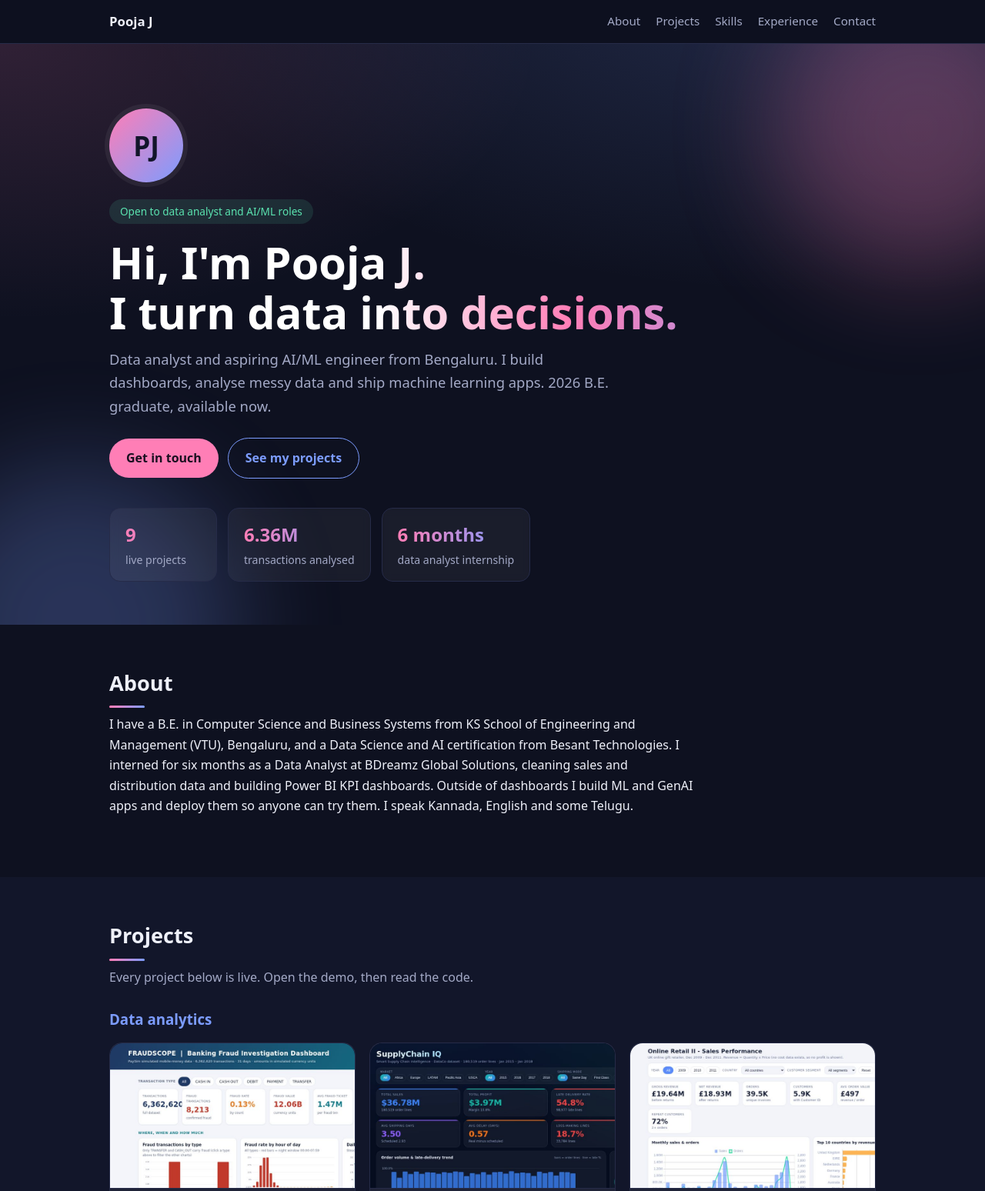
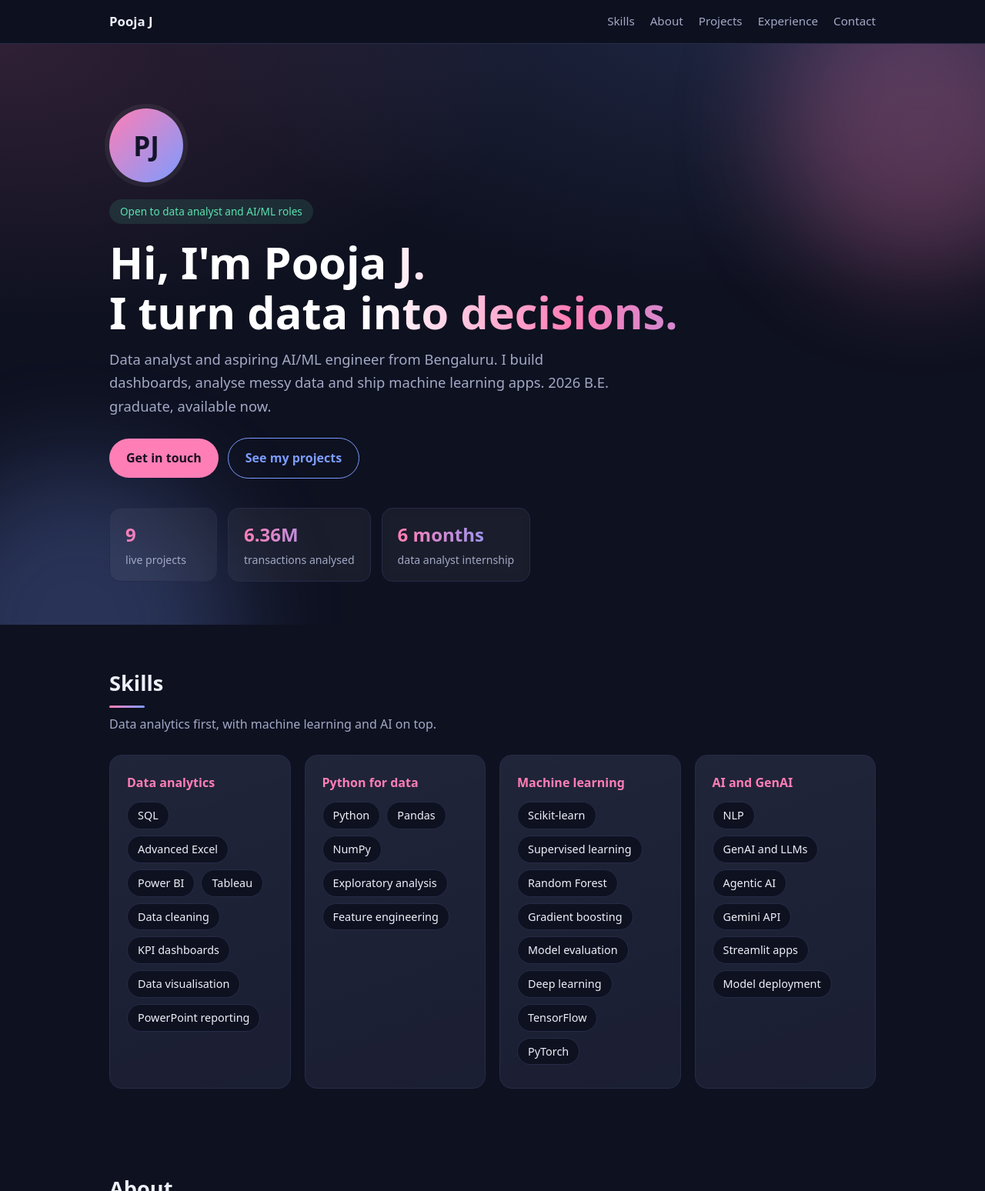
Before and after one commit to jpoojaj/jpoojaj.github.io, a plain HTML site: page index.html in a window 1280 px wide. Shown: the top 1548 px of the page at 77% size. Drawn offline with Linux system fonts and the light colour scheme.

Commit message:
Skills first: data analytics, ML and AI

```diff
--- a/index.html
+++ b/index.html
@@ -87,10 +87,14 @@ h2:after{content:"";position:absolute;left:0;bottom:0;width:46px;height:3px;bord
 .nums div{background:rgba(124,156,255,.08);border:1px solid var(--line);border-radius:10px;padding:8px 10px}
 .nums b{display:block;font-size:1.15rem;background:linear-gradient(90deg,#ff7eb6,#7c9cff);-webkit-background-clip:text;background-clip:text;color:transparent}
 .nums span{font-size:.76rem;color:var(--mute);line-height:1.3;display:block}
+
+.skillgrid{display:grid;grid-template-columns:repeat(auto-fit,minmax(215px,1fr));gap:18px}
+.skillgrid .card h3{color:var(--acc);font-size:1rem;margin-bottom:12px}
+.chips span{display:inline-block;margin:0 8px 8px 0;padding:5px 13px;border-radius:999px;background:var(--bg);border:1px solid var(--line);font-size:.9rem}
 </style>
 </head>
 <body>
-<nav><div class="wrap"><b>Pooja J</b><a href="#about">About</a><a href="#projects">Projects</a><a href="#skills">Skills</a><a href="#experience">Experience</a><a href="#contact">Contact</a></div></nav>
+<nav><div class="wrap"><b>Pooja J</b><a href="#skills">Skills</a><a href="#about">About</a><a href="#projects">Projects</a><a href="#experience">Experience</a><a href="#contact">Contact</a></div></nav>
 
 <header><div class="wrap">
 <div class="avatar">PJ</div><span class="pill">Open to data analyst and AI/ML roles</span>
@@ -103,6 +107,14 @@ h2:after{content:"";position:absolute;left:0;bottom:0;width:46px;height:3px;bord
 <div class="stat"><b>6 months</b><span>data analyst internship</span></div>
 </div>
 </div></header>
+
+<section id="skills"><div class="wrap"><h2>Skills</h2><p class="lead">Data analytics first, with machine learning and AI on top.</p>
+<div class="skillgrid">
+<div class="card"><h3>Data analytics</h3><div class="chips"><span>SQL</span><span>Advanced Excel</span><span>Power BI</span><span>Tableau</span><span>Data cleaning</span><span>KPI dashboards</span><span>Data visualisation</span><span>PowerPoint reporting</span></div></div>
+<div class="card"><h3>Python for data</h3><div class="chips"><span>Python</span><span>Pandas</span><span>NumPy</span><span>Exploratory analysis</span><span>Feature engineering</span></div></div>
+<div class="card"><h3>Machine learning</h3><div class="chips"><span>Scikit-learn</span><span>Supervised learning</span><span>Random Forest</span><span>Gradient boosting</span><span>Model evaluation</span><span>Deep learning</span><span>TensorFlow</span><span>PyTorch</span></div></div>
+<div class="card"><h3>AI and GenAI</h3><div class="chips"><span>NLP</span><span>GenAI and LLMs</span><span>Agentic AI</span><span>Gemini API</span><span>Streamlit apps</span><span>Model deployment</span></div></div>
+</div></div></section>
 
 <section id="about"><div class="wrap"><h2>About</h2>
 <p class="lead" style="max-width:760px;color:var(--ink)">I have a B.E. in Computer Science and Business Systems from KS School of Engineering and Management (VTU), Bengaluru, and a Data Science and AI certification from Besant Technologies. I interned for six months as a Data Analyst at BDreamz Global Solutions, cleaning sales and distribution data and building Power BI KPI dashboards. Outside of dashboards I build ML and GenAI apps and deploy them so anyone can try them. I speak Kannada, English and some Telugu.</p>
@@ -129,12 +141,7 @@ h2:after{content:"";position:absolute;left:0;bottom:0;width:46px;height:3px;bord
 </div>
 </div></section>
 
-<section id="skills"><div class="wrap"><h2>Skills</h2><p class="lead">The tools I use to get from raw data to a decision.</p>
-<div class="skills card" style="display:grid">
-<div><h3>Analytics and BI</h3><span>SQL</span><span>Advanced Excel</span><span>Power BI</span><span>Tableau</span><span>PowerPoint</span></div>
-<div><h3>Python and data</h3><span>Python</span><span>Pandas</span><span>NumPy</span><span>Scikit-learn</span></div>
-<div><h3>AI and ML</h3><span>Machine Learning</span><span>Deep Learning</span><span>NLP</span><span>GenAI and LLMs</span><span>PyTorch</span><span>TensorFlow</span></div>
-</div></div></section>
+
 
 <section id="experience" class="alt"><div class="wrap"><h2>Experience and education</h2><p class="lead"></p>
 <div class="tl">
```
